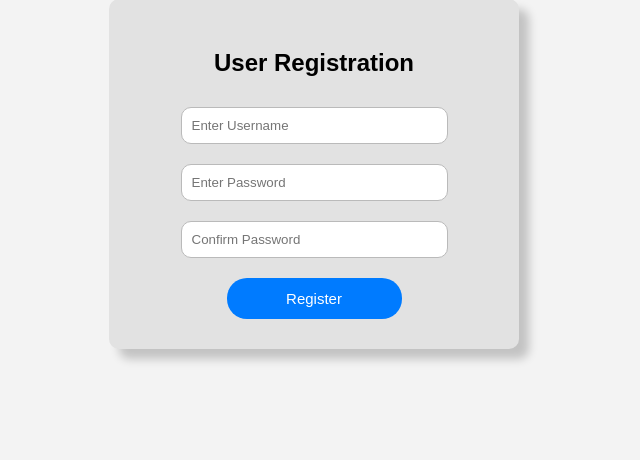
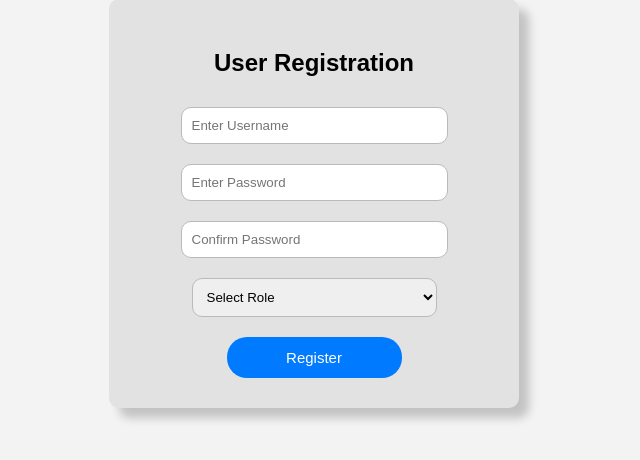
Before and after one commit to SlowlyKent/fpbg_final, a PHP site: page /create.php in a window 1280 px wide. Shown: the part 101-561 px from the top of the page, without its empty margins (326-966 px from the left). Run offline with PHP 8.4, Linux system fonts and the light colour scheme.

Commit message:
Update create.php
added roles

Co-Authored-By: SlowlyKent <178700392+SlowlyKent@users.noreply.github.com>

```diff
--- a/create.php
+++ b/create.php
@@ -8,6 +8,8 @@ if ($_SERVER["REQUEST_METHOD"] == "POST") {
         $username = trim($_POST['username']);
         $password = trim($_POST['password']);
         $confirm_password = trim($_POST['confirm_password']);
+        $role = trim($_POST['role']);
+
 
         // Check if passwords match
         if ($password !== $confirm_password) {
@@ -30,10 +32,14 @@ if ($_SERVER["REQUEST_METHOD"] == "POST") {
         // Hash password for security
         $hashed_password = password_hash($password, PASSWORD_BCRYPT);
 
+
         // Insert user into database
-        $stmt = $conn->prepare("INSERT INTO users (username, password) VALUES (?, ?)");
-        $stmt->bind_param("ss", $username, $hashed_password);
+        $stmt = $conn->prepare("INSERT INTO users (username, password, role) VALUES (?, ?, ?)");
+    if (!$stmt) {
+    die("Prepare failed: " . $conn->error);
+        }
 
+$stmt->bind_param("sss", $username, $hashed_password, $role);
         if ($stmt->execute()) {
             echo "<script>alert('Registration successful! Please log in.'); window.location.href='index.php';</script>";
         } else {
@@ -68,6 +74,16 @@ $conn->close();
         <input type="text" name="username" placeholder="Enter Username" required>
         <input type="password" name="password" placeholder="Enter Password" required>
         <input type="password" name="confirm_password" placeholder="Confirm Password" required>
+
+        <select name="role" required>
+            <option value="" disabled selected>Select Role</option>
+            <<option value="admin">Admin</option>
+            <option value="staff">Staff</option>
+            </select>
+
+
+
+
         <button type="submit">Register</button>
     </form>
 </div>
```
